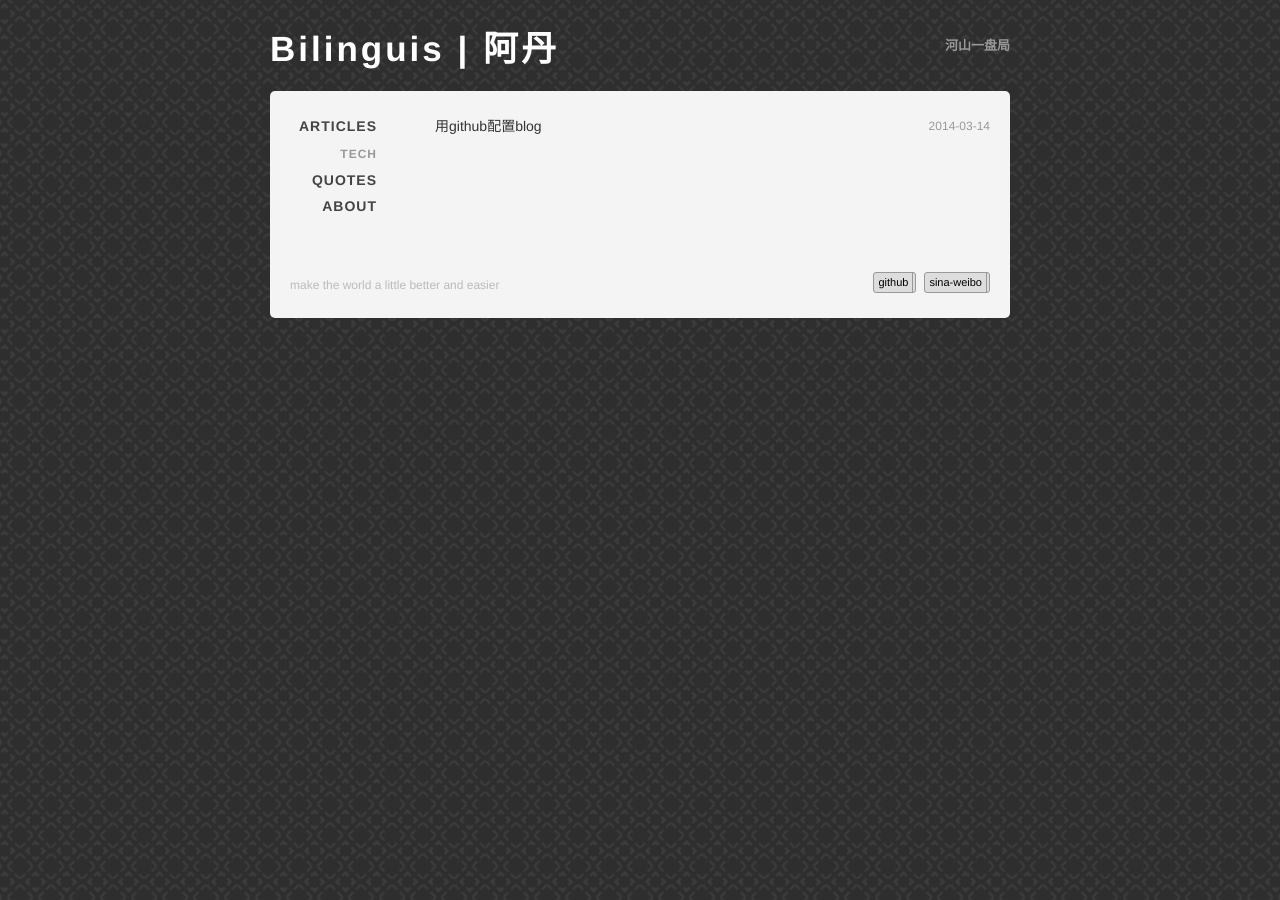
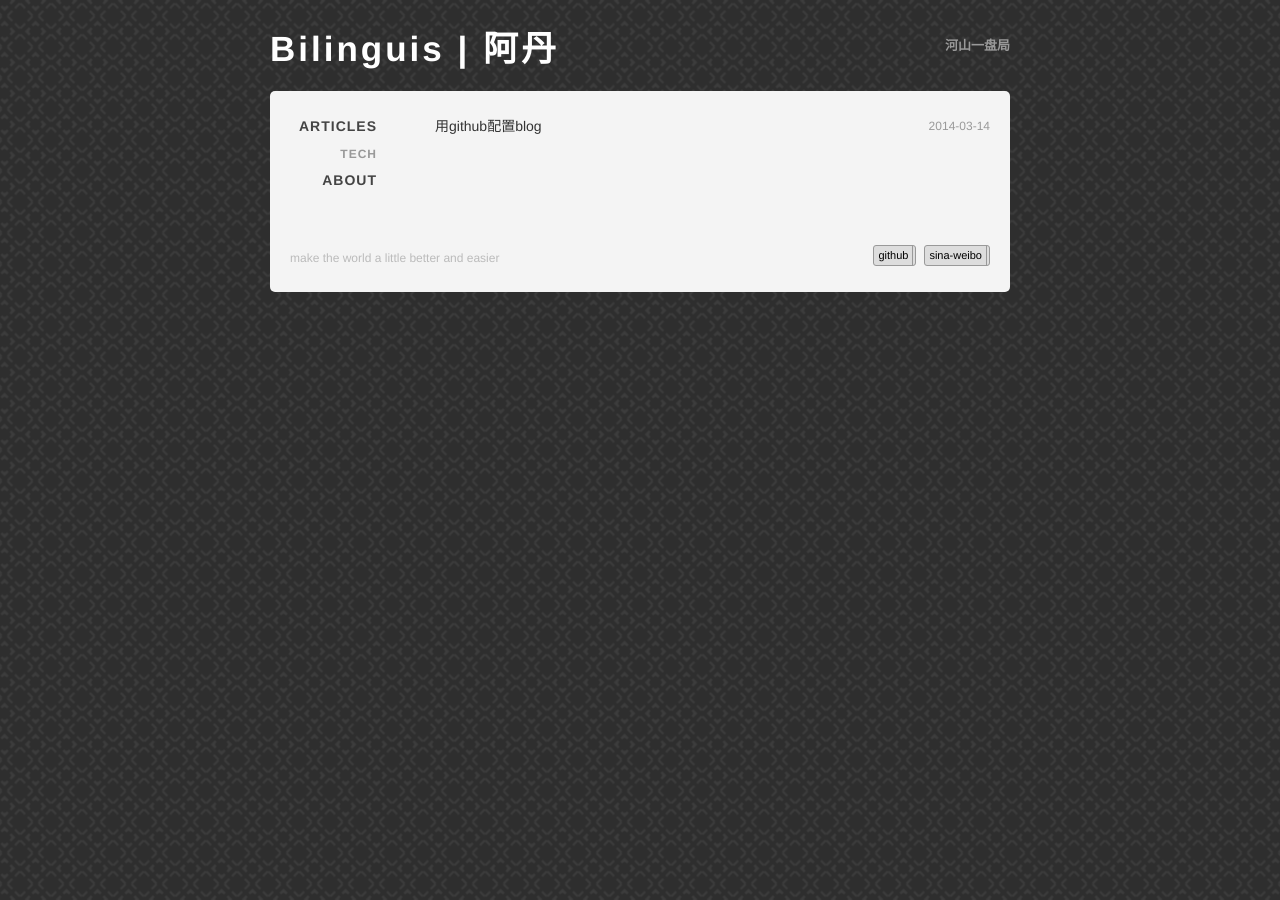
Before and after one commit to buptsse/buptsse.github.com, a Jekyll site: the page built from index.html, in a window 1280 px wide. Built offline with Jekyll 4.4.1, drawn with Linux system fonts in a browser that asks for light colours; Markdown is read by kramdown in place of the engine named in the settings.

Commit message:
modify file

```diff
--- a/_includes/sidebar.html
+++ b/_includes/sidebar.html
@@ -8,7 +8,7 @@
 				{% endfor %}
 			</ul>
 		</li>
-		<li><a href="/quotes.html">QUOTES</a></li>
-		<li><a href="/about.html">ABOUT</a></li>
+<!-- 		<li><a href="/quotes.html">QUOTES</a></li>
+ -->		<li><a href="/about.html">ABOUT</a></li>
 	</ul>
 </div>
```
